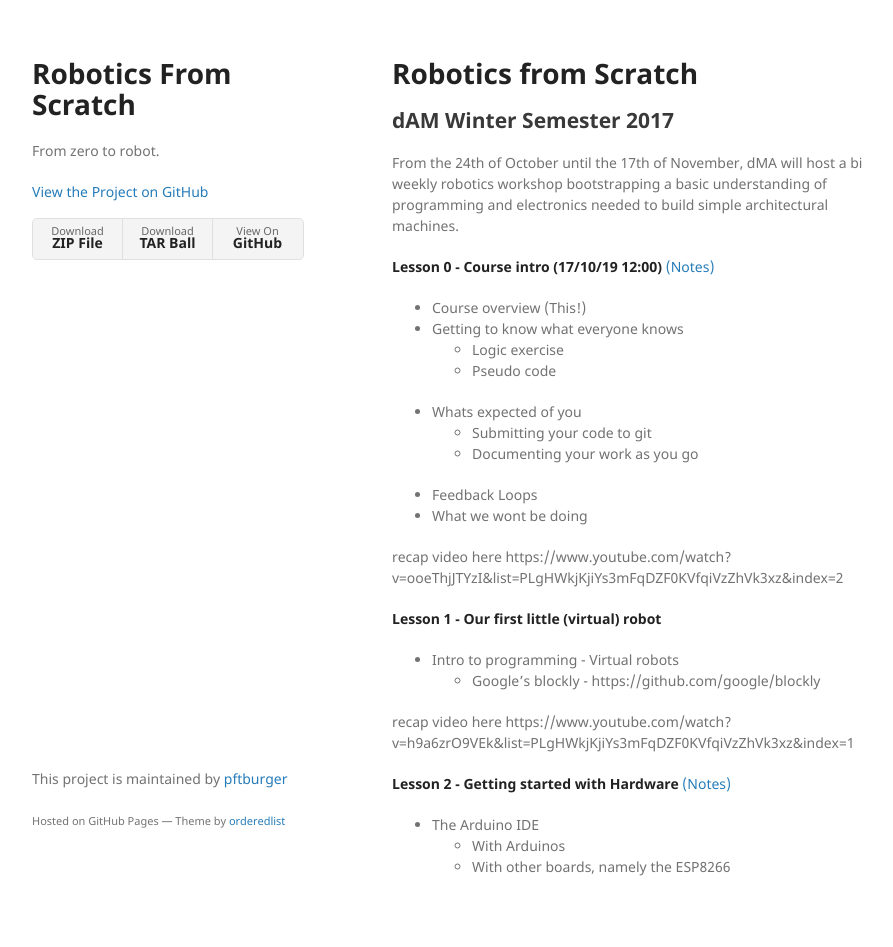
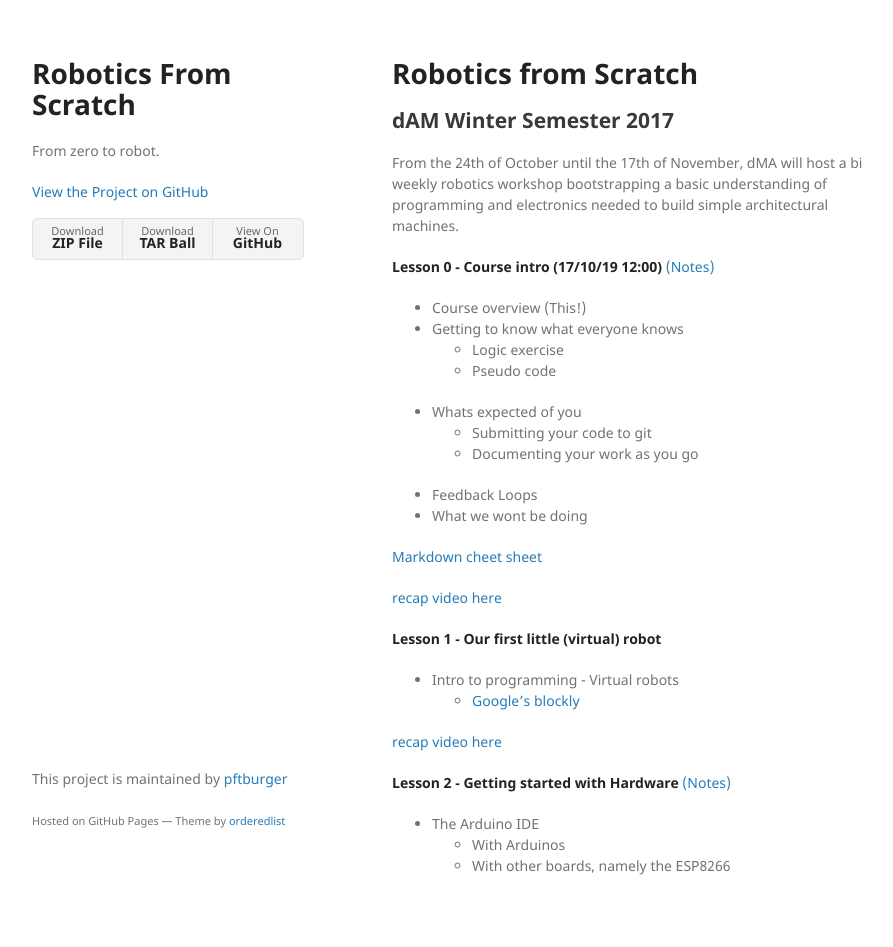
Before and after one commit to pftburger/roboticsFromScratch, a Jekyll site: the page built from docs/index.md, in a window 1280 px wide. Shown: the whole page, without its empty margins (178-1071 px from the left). Built offline with Jekyll 4.4.1, drawn with Linux system fonts in a browser that asks for light colours; our own code applies the rules of GitHub Pages for plain Markdown files.

Commit message:
Linkified links

```diff
--- a/docs/index.md
+++ b/docs/index.md
@@ -16,16 +16,16 @@
 + Feedback Loops
 + What we wont be doing
 
-recap video here
-https://www.youtube.com/watch?v=ooeThjJTYzI&list=PLgHWkjKjiYs3mFqDZF0KVfqiVzZhVk3xz&index=2
+[Markdown cheet sheet](https://github.com/adam-p/markdown-here/wiki/Markdown-Cheatsheet#links)
+
+[recap video here](https://www.youtube.com/watch?v=ooeThjJTYzI&list=PLgHWkjKjiYs3mFqDZF0KVfqiVzZhVk3xz&index=2)
 
 **Lesson 1 - Our first little (virtual) robot**
 
 + Intro to programming - Virtual robots
-  + Google's blockly - https://github.com/google/blockly
+  + [Google's blockly](https://github.com/google/blockly)
 
-recap video here
-https://www.youtube.com/watch?v=h9a6zrO9VEk&list=PLgHWkjKjiYs3mFqDZF0KVfqiVzZhVk3xz&index=1
+[recap video here](https://www.youtube.com/watch?v=h9a6zrO9VEk&list=PLgHWkjKjiYs3mFqDZF0KVfqiVzZhVk3xz&index=1)
 
 
 **Lesson 2 - Getting started with Hardware**
```
